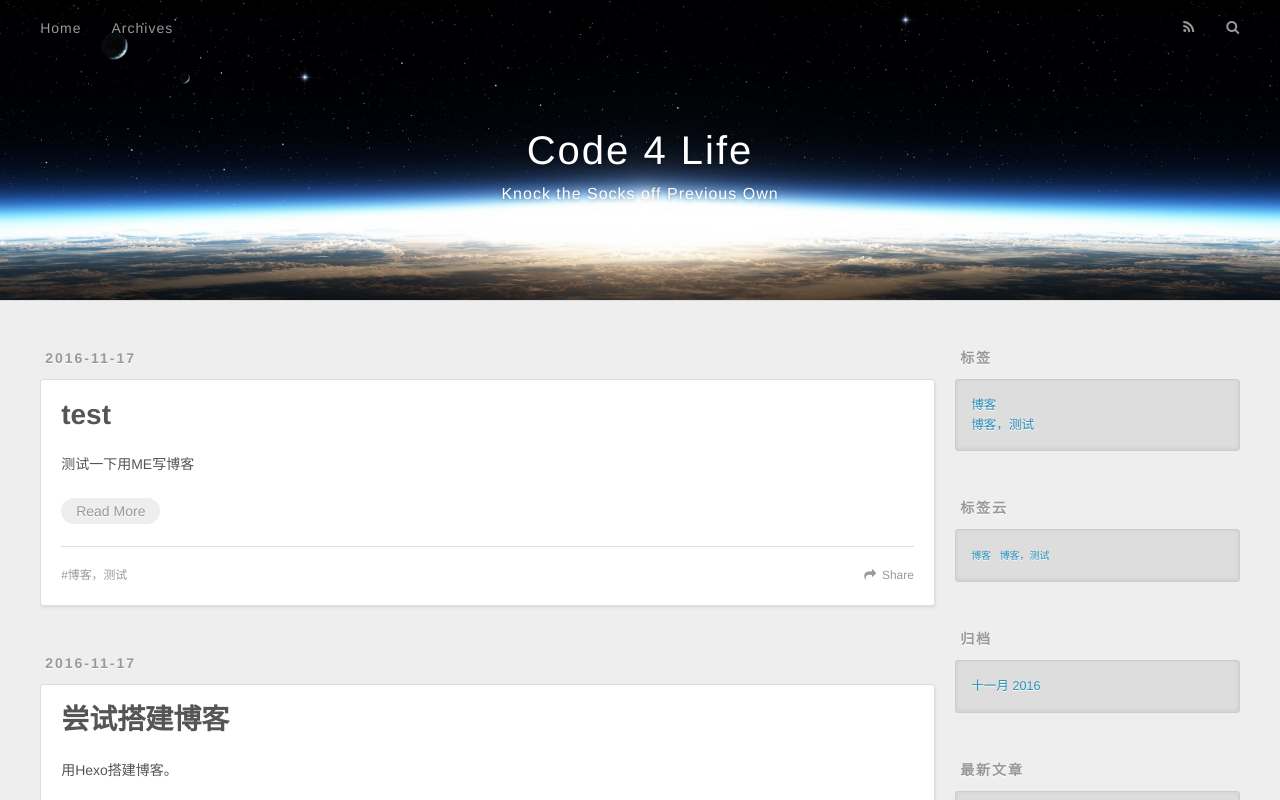
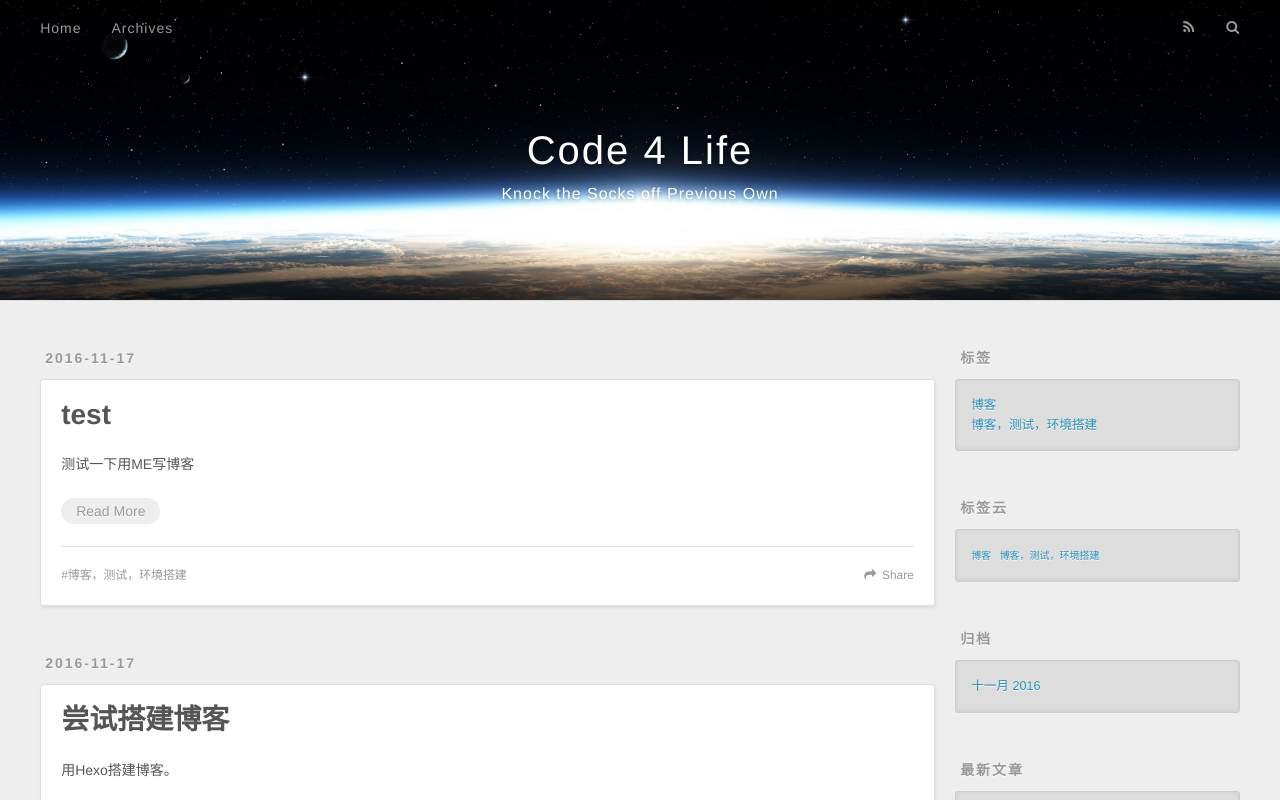
Before and after one commit to najunuoyan/old_najunuoyan.github.io, a plain HTML site: page index.html in a window 1280 px wide. Shown: the top 800 px of the page. Drawn offline with nearby package versions, Linux system fonts and the light colour scheme.

Commit message:
Site updated: 2016-11-17 19:42:15

```diff
--- a/index.html
+++ b/index.html
@@ -102,7 +102,7 @@
       <a data-url="http://lusf.site/2016/11/17/test/" data-id="civm63dda00060gvkmbki3f64" class="article-share-link">Share</a>
 
 
-  <ul class="article-tag-list"><li class="article-tag-list-item"><a class="article-tag-list-link" href="/tags/博客，测试/">博客，测试</a></li></ul>
+  <ul class="article-tag-list"><li class="article-tag-list-item"><a class="article-tag-list-link" href="/tags/博客，测试，环境搭建/">博客，测试，环境搭建</a></li></ul>
 
     </footer>
   </div>
@@ -211,7 +211,7 @@
   <div class="widget-wrap">
     <h3 class="widget-title">标签</h3>
     <div class="widget">
-      <ul class="tag-list"><li class="tag-list-item"><a class="tag-list-link" href="/tags/博客/">博客</a></li><li class="tag-list-item"><a class="tag-list-link" href="/tags/博客，测试/">博客，测试</a></li></ul>
+      <ul class="tag-list"><li class="tag-list-item"><a class="tag-list-link" href="/tags/博客/">博客</a></li><li class="tag-list-item"><a class="tag-list-link" href="/tags/博客，测试，环境搭建/">博客，测试，环境搭建</a></li></ul>
     </div>
   </div>
 
@@ -221,7 +221,7 @@
   <div class="widget-wrap">
     <h3 class="widget-title">标签云</h3>
     <div class="widget tagcloud">
-      <a href="/tags/博客/" style="font-size: 10px;">博客</a> <a href="/tags/博客，测试/" style="font-size: 10px;">博客，测试</a>
+      <a href="/tags/博客/" style="font-size: 10px;">博客</a> <a href="/tags/博客，测试，环境搭建/" style="font-size: 10px;">博客，测试，环境搭建</a>
     </div>
   </div>
 
```
Also changed, not shown: 2016/11/17/hello-world/index.html (+2 -2 lines), 2016/11/17/test/index.html (+4 -4 lines), 2016/11/17/尝试搭建博客/index.html (+2 -2 lines), archives/2016/11/index.html (+2 -2 lines), archives/2016/index.html (+2 -2 lines), archives/index.html (+2 -2 lines), tags/博客/index.html (+2 -2 lines), tags/博客，测试，环境搭建/index.html (renamed from tags/博客，测试/index.html, +4 -4 lines).
